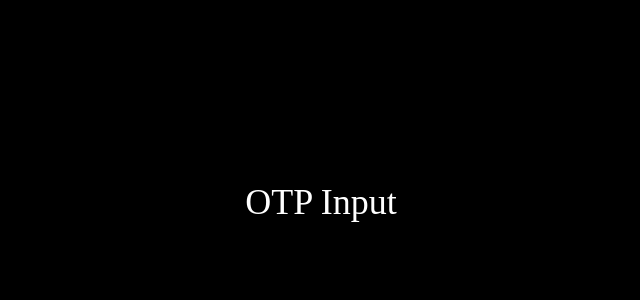
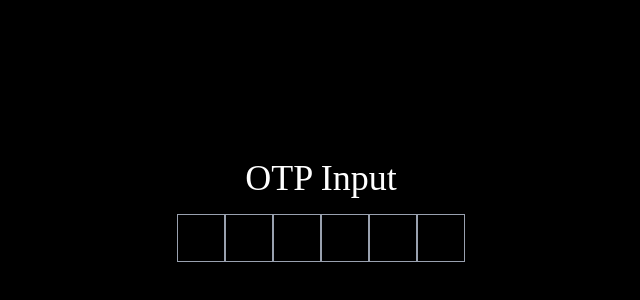
Before and after one commit to iamharshtambe/brainwave, a React (Vite) app: page /otp-input in a window 1280 px wide. Shown: the part 198-498 px from the top of the page, without its empty margins (319-959 px from the left). Built offline with nearby package versions, Linux system fonts and the light colour scheme; a web font is replaced by a local one.

Commit message:
add basic (dynamic) ui

```diff
--- a/src/components/OTPInput.jsx
+++ b/src/components/OTPInput.jsx
@@ -1,8 +1,24 @@
+import { useState } from 'react';
+
+const OTP_DIGIT_COUNT = 6;
+
 export default function OTPInput() {
+  const [otpDigitCount] = useState(new Array(OTP_DIGIT_COUNT).fill(''));
+
   return (
-    <div className="mx-auto flex min-h-screen items-center justify-around bg-black text-white">
+    <div className="mx-auto flex min-h-screen items-center justify-center bg-black text-white">
       <div className="flex flex-col">
         <h1 className="p-4 text-center font-bitcount text-4xl">OTP Input</h1>
+
+        <div>
+          {otpDigitCount.map((input, index) => (
+            <input
+              type="text"
+              key={index}
+              className="h-12 w-12 border border-gray-400 text-center text-white focus:border-blue-700 focus:outline-none"
+            />
+          ))}
+        </div>
       </div>
     </div>
   );
```
